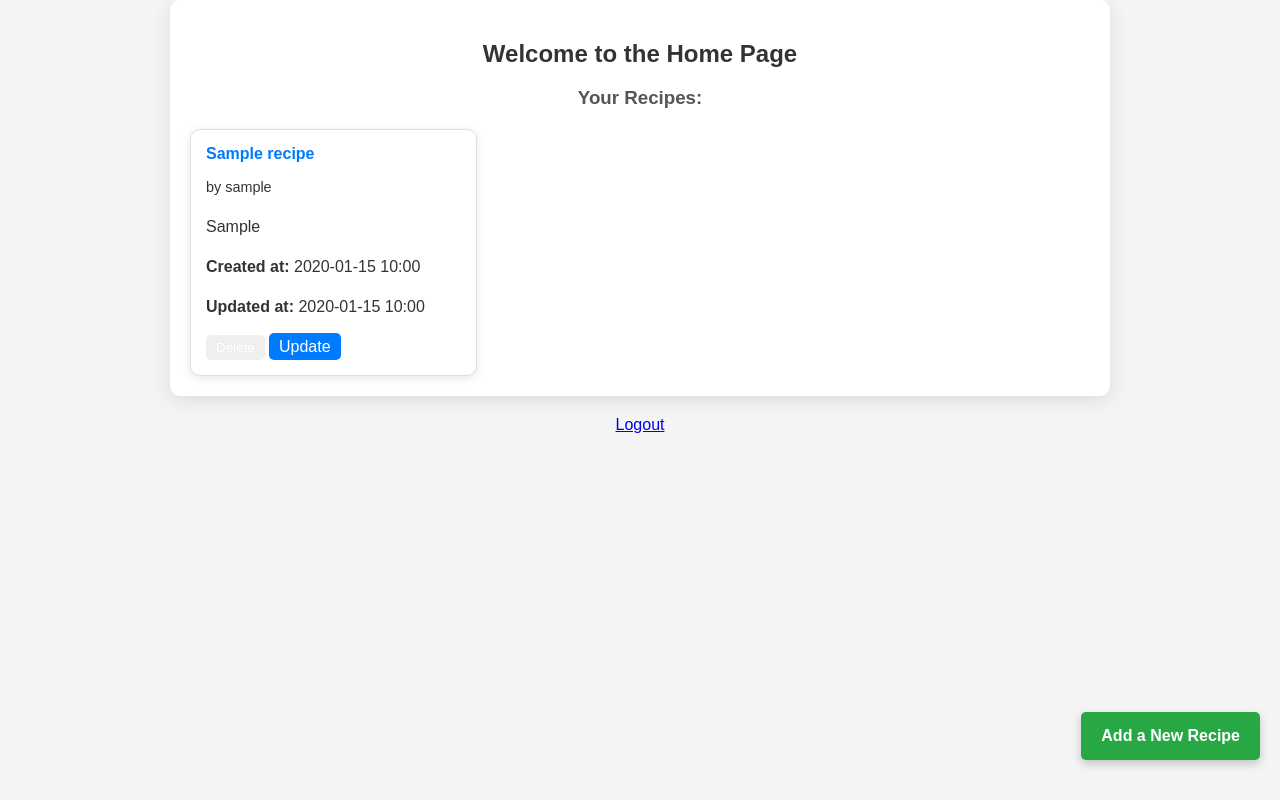
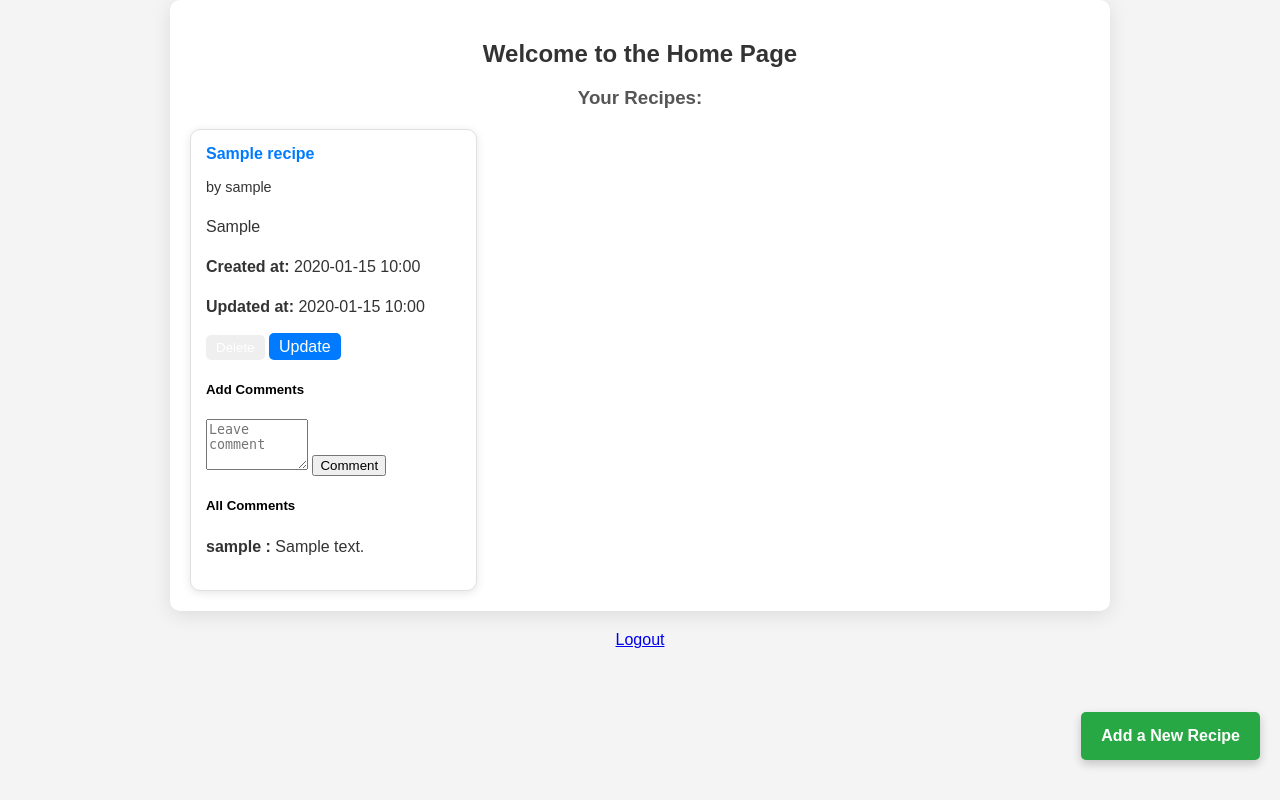
Before and after one commit to EmaMiha/Foodomania, a Django app: page / in a window 1280 px wide. Run offline with Django 4.2, Linux system fonts and the light colour scheme; a user stored in the database is signed in; tables that the repository leaves empty hold one stand-in row (values such as "Sample post").

Commit message:
add comments on recipe card and reviews of all comments for every recipe by user

```diff
--- a/foodie_app/models.py
+++ b/foodie_app/models.py
@@ -38,4 +38,4 @@ class Comment(models.Model):
     content=models.TextField()
     created_at=models.DateTimeField(auto_now_add=True)
     def __str__(self):
-        return f"Comment by {self.author} on {self.recipe}"
+        return f"Comment by {self.author.username} on {self.recipe.title}"
--- a/foodie_app/templates/home.html
+++ b/foodie_app/templates/home.html
@@ -29,6 +29,30 @@
                 </form>
                 <a href="{% url 'update_recipe' recipe.id %}" class="update-button">Update</a>
                 {% endif %}
+
+                <div class="comments-section">
+                    {% if user.is_authenticated %}
+                    <h5>Add Comments</h5>
+                    <form action="{% url 'add_comment' recipe.id %}" method="POST">
+                        {% csrf_token %}
+                        <textarea name="content" rows="3" cols="10" placeholder="Leave comment"></textarea>
+                        <button type="submit" class="comment-button">Comment</button>
+                    </form>
+                    {% endif %}
+                <div class="allcomm">
+
+                    <h5>All Comments</h5>
+                    {% for comment in recipe.comments.all %}
+                    <div class="comment">
+                        <p><strong>{{ comment.author.username}} : </strong> {{ comment.content}}</p>
+                    </div>
+                       {% empty %}
+                     <p>No comment</p>
+{% endfor %}
+                </div>
+
+
+                </div>
             </div>
             {% empty %}
             <div class="no-recipes">No recipes available.</div>
@@ -49,6 +73,7 @@
     </div>
     {% endif %}
 
+
     <footer>
         {% if user.is_authenticated %}
         <p><a href="{% url 'logout' %}">Logout</a></p>
--- a/foodie_app/urls.py
+++ b/foodie_app/urls.py
@@ -32,5 +32,7 @@ urlpatterns = [
     path('login/', views.login_view, name='login'),
     path('add-recipe/', views.add_recipe, name='add_recipe'),
     path("delete-recipe/<int:recipe_id>/",views.delete_recipe,name="delete_recipe"),
-    path("update-recipe/<int:recipe_id>/",views.update_recipe,name="update_recipe")
+    path("update-recipe/<int:recipe_id>/",views.update_recipe,name="update_recipe"),
+    path("add-comment/<int:recipe_id>/",views.add_comment,name="add_comment")
+
 ]
--- a/foodie_app/views.py
+++ b/foodie_app/views.py
@@ -6,7 +6,7 @@ from django.contrib.auth import login, authenticate
 from django.contrib import messages
 from django.contrib.auth.decorators import login_required
 from .forms import CustomUserCreationForm, CustomAuthenticationForm
-from .models import Recipe
+from .models import Recipe,Comment
 from .forms import RecipeForm
 from django.shortcuts import get_object_or_404
 
@@ -86,3 +86,12 @@ def update_recipe(request, recipe_id):
         form=RecipeForm(instance=recipe)
 
     return render(request,"update_recipe.html",{'form':form,'recipe':recipe})
+
+
+def add_comment(request,recipe_id):
+    if request.method=='POST':
+        recipe=get_object_or_404(Recipe,id=recipe_id)
+        content=request.POST.get('content')
+        comment=Comment(recipe=recipe,author=request.user,content=content)
+        comment.save()
+        return redirect('home')
```
